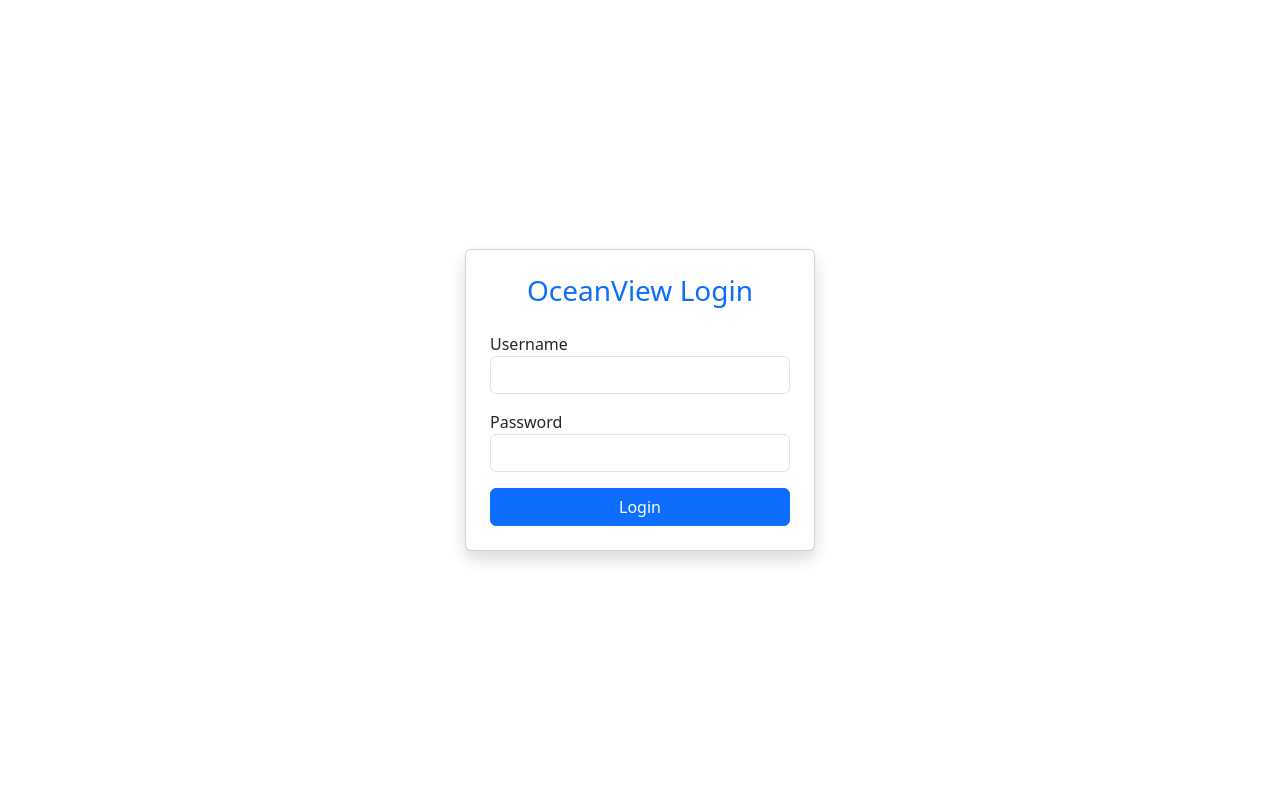
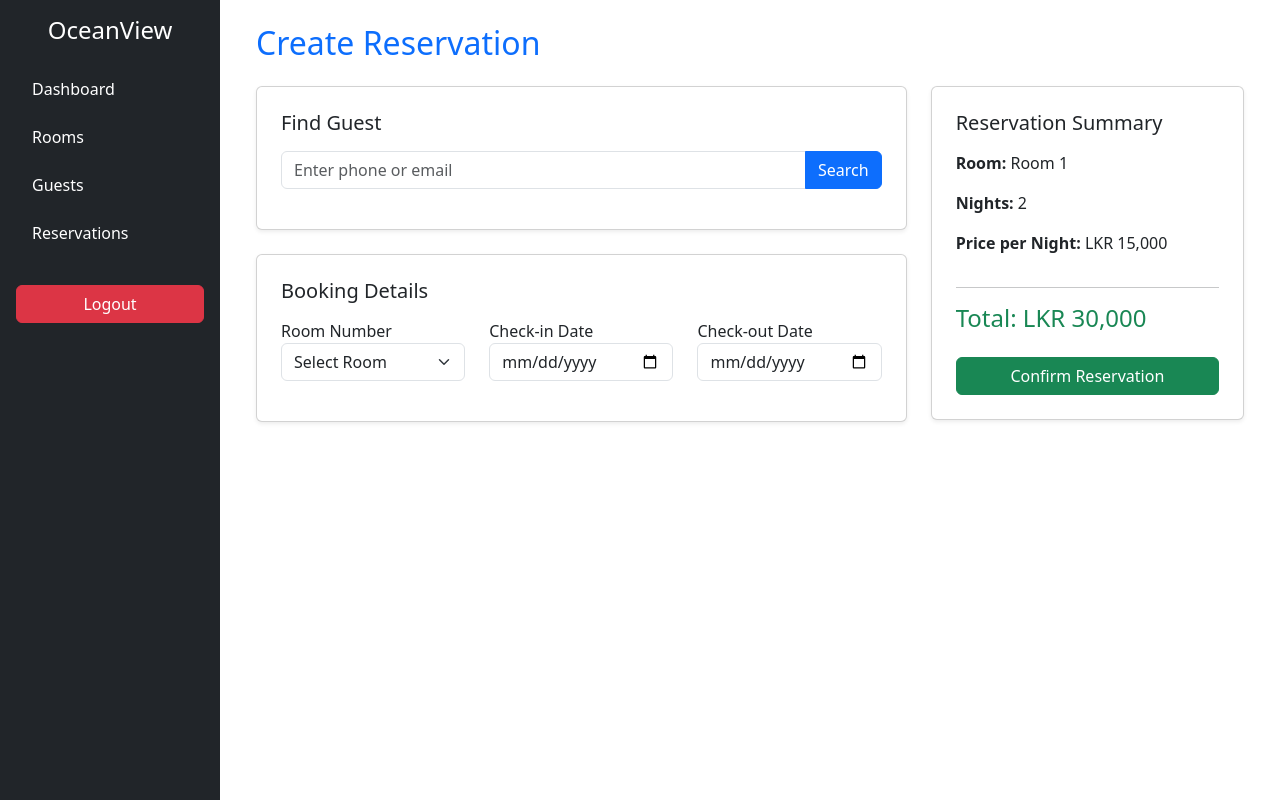
Before and after one commit to kukilan/oceanview-frontend, an Angular app: page /reservations in a window 1280 px wide. Before the commit this address led to /login. Built offline with nearby package versions, Linux system fonts and the light colour scheme; sample sign-in values are in the browser's storage.

Commit message:
Improved reservation UI with guest search and auto-loaded guest details (demo mode)

```diff
--- a/src/app/app-routing.module.ts
+++ b/src/app/app-routing.module.ts
@@ -6,6 +6,7 @@ import { DashboardComponent } from './pages/dashboard/dashboard.component';
 import { RoomsComponent } from './pages/rooms/rooms.component';
 import { GuestsComponent } from './pages/guests/guests.component';
 import { LayoutComponent } from './layout/layout.component';
+import { ReservationsComponent } from './pages/reservations/reservations.component';
 
 import { AuthGuard } from './core/auth.guard';
 
@@ -24,6 +25,7 @@ const routes: Routes = [
       { path: 'dashboard', component: DashboardComponent },
       { path: 'rooms', component: RoomsComponent },
       { path: 'guests', component: GuestsComponent },
+      { path: 'reservations', component: ReservationsComponent },
 
       // Default inside layout
       { path: '', redirectTo: 'dashboard', pathMatch: 'full' }
--- a/src/app/app.module.ts
+++ b/src/app/app.module.ts
@@ -13,6 +13,7 @@ import { DashboardComponent } from './pages/dashboard/dashboard.component';
 import { RoomsComponent } from './pages/rooms/rooms.component';
 import { LayoutComponent } from './layout/layout.component';
 import { GuestsComponent } from './pages/guests/guests.component';
+import { ReservationsComponent } from './pages/reservations/reservations.component';
 
 @NgModule({
   declarations: [
@@ -21,7 +22,8 @@ import { GuestsComponent } from './pages/guests/guests.component';
     DashboardComponent,
     RoomsComponent,
     LayoutComponent,
-    GuestsComponent
+    GuestsComponent,
+    ReservationsComponent
   ],
   imports: [
     BrowserModule,
--- /dev/null
+++ b/src/app/pages/reservations/reservations.component.html
@@ -0,0 +1,97 @@
+<div class="container-fluid">
+
+  <h2 class="text-primary mb-4">Create Reservation</h2>
+
+  <div class="row">
+
+    <!-- LEFT SIDE -->
+    <div class="col-md-8">
+
+      <!-- Guest Search -->
+      <div class="card shadow-sm p-4 mb-4">
+
+        <h5 class="mb-3">Find Guest</h5>
+
+        <div class="input-group mb-3">
+          <input type="text"
+                 class="form-control"
+                 placeholder="Enter phone or email"
+                 [(ngModel)]="searchValue">
+
+          <button class="btn btn-primary"
+                  (click)="searchGuest()">
+            Search
+          </button>
+        </div>
+
+        <!-- Guest Details -->
+        <div *ngIf="selectedGuest" class="border rounded p-3 bg-light">
+
+          <h6>Guest Details</h6>
+
+          <p><strong>Name:</strong> {{ selectedGuest.fullName }}</p>
+          <p><strong>Email:</strong> {{ selectedGuest.email }}</p>
+          <p><strong>Contact:</strong> {{ selectedGuest.contactNumber }}</p>
+          <p><strong>Gender:</strong> {{ selectedGuest.gender }}</p>
+
+        </div>
+
+      </div>
+
+      <!-- Booking Details -->
+      <div class="card shadow-sm p-4">
+
+        <h5 class="mb-3">Booking Details</h5>
+
+        <div class="row mb-3">
+          <div class="col-md-4">
+            <label>Room Number</label>
+            <select class="form-select">
+              <option>Select Room</option>
+              <option>Room 1</option>
+              <option>Room 2</option>
+              <option>Room 3</option>
+            </select>
+          </div>
+
+          <div class="col-md-4">
+            <label>Check-in Date</label>
+            <input type="date" class="form-control">
+          </div>
+
+          <div class="col-md-4">
+            <label>Check-out Date</label>
+            <input type="date" class="form-control">
+          </div>
+        </div>
+
+      </div>
+
+    </div>
+
+    <!-- RIGHT SIDE SUMMARY -->
+    <div class="col-md-4">
+
+      <div class="card shadow-sm p-4">
+
+        <h5 class="mb-3">Reservation Summary</h5>
+
+        <p><strong>Room:</strong> Room 1</p>
+        <p><strong>Nights:</strong> 2</p>
+        <p><strong>Price per Night:</strong> LKR 15,000</p>
+
+        <hr>
+
+        <h4 class="text-success">Total: LKR 30,000</h4>
+
+        <button class="btn btn-success w-100 mt-3">
+          Confirm Reservation
+        </button>
+
+      </div>
+
+    </div>
+
+  </div>
+
+</div>
--- /dev/null
+++ b/src/app/pages/reservations/reservations.component.ts
@@ -0,0 +1,39 @@
+import { Component } from '@angular/core';
+
+@Component({
+  selector: 'app-reservations',
+  templateUrl: './reservations.component.html'
+})
+export class ReservationsComponent {
+
+  searchValue = '';
+  selectedGuest: any = null;
+
+  // Hardcoded demo guests
+  guests = [
+    {
+      fullName: 'John Silva',
+      email: 'john@gmail.com',
+      contactNumber: '0771234567',
+      gender: 'Male'
+    },
+    {
+      fullName: 'Nimali Perera',
+      email: 'nimali@gmail.com',
+      contactNumber: '0779876543',
+      gender: 'Female'
+    }
+  ];
+
+  searchGuest() {
+
+    this.selectedGuest = this.guests.find(g =>
+      g.contactNumber === this.searchValue ||
+      g.email === this.searchValue
+    );
+
+    if (!this.selectedGuest) {
+      alert('Guest not found. Please add guest from Guest Management.');
+    }
+  }
+}
```
Also changed, not shown: src/app/pages/reservations/reservations.component.css (added), 1 other file (tests, documents, lock files or other folders).
